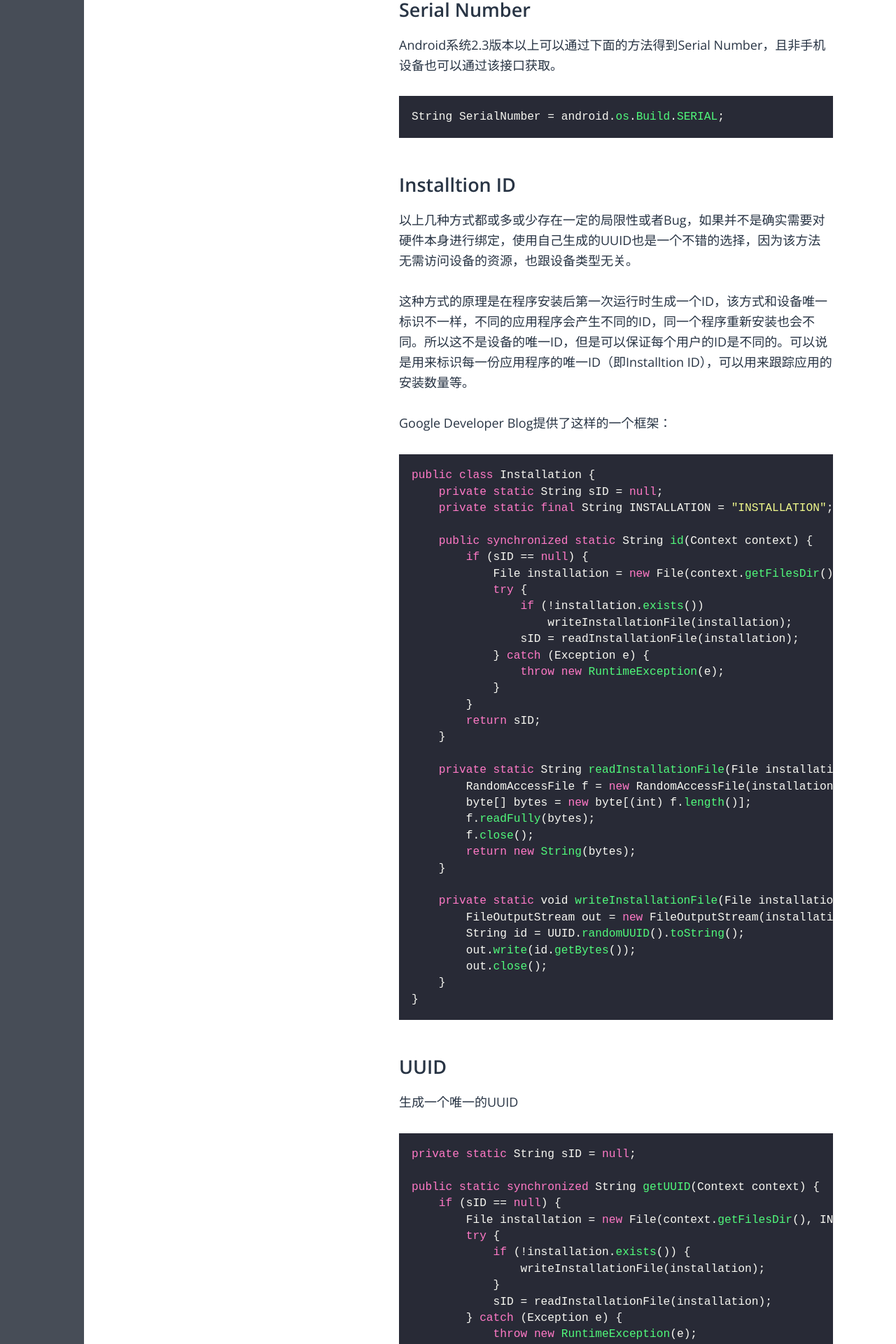
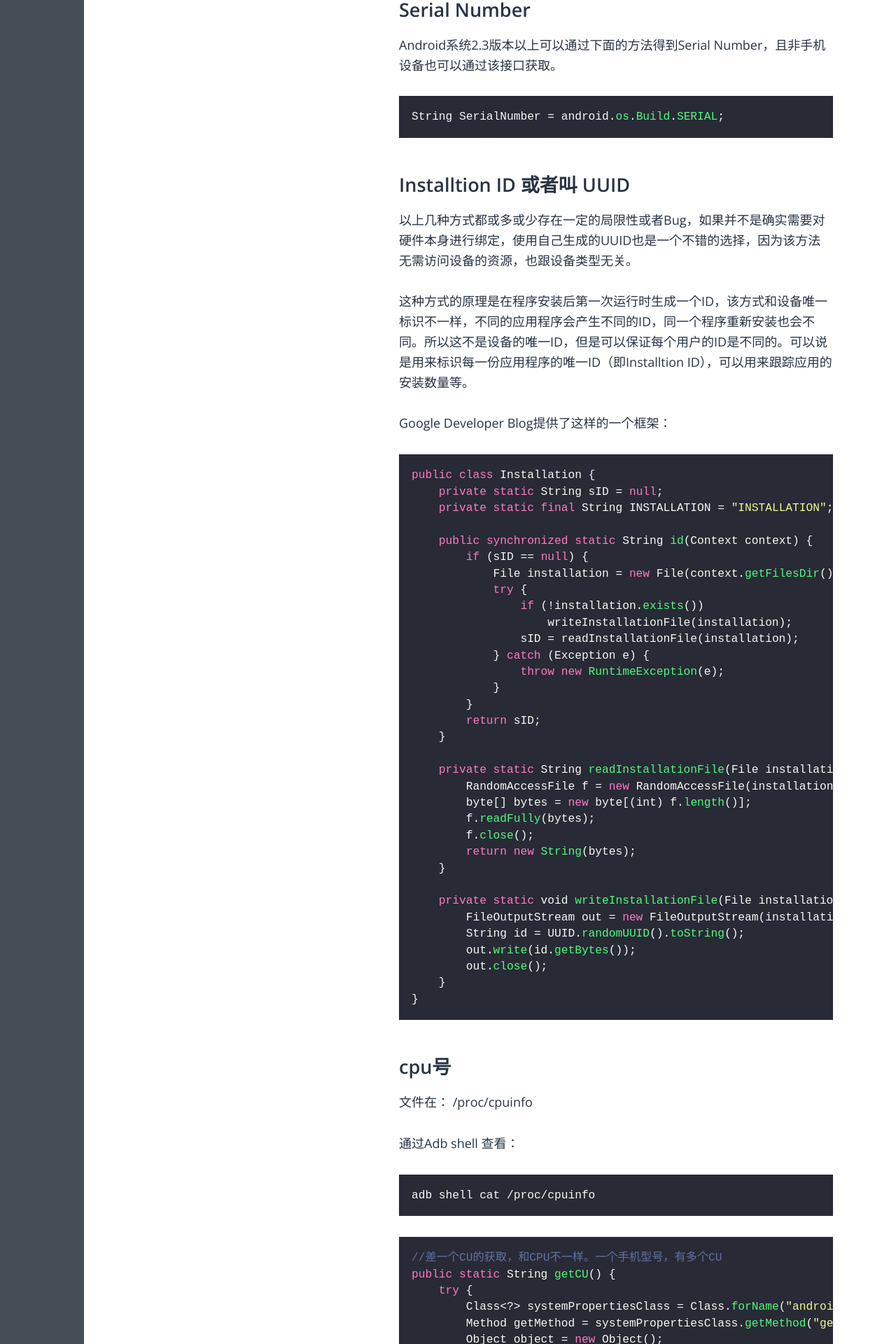
Before and after one commit to FightingLarry/FightingLarry.github.io, a Jekyll site: the page built from _posts/android/2017-06-09-andorid-unique-identifier.md, in a window 1280 px wide. Shown: the part 3040-4960 px from the top of the page at 70% size. Built offline with Jekyll 4.4.1, drawn with Linux system fonts in a browser that asks for light colours; some web fonts are replaced; comment, search, counter and statistics services are not loaded; some of the changed text lies outside the part shown.

Commit message:
合并Installtion ID\ UUID

````diff
--- a/_posts/android/2017-06-09-andorid-unique-identifier.md
+++ b/_posts/android/2017-06-09-andorid-unique-identifier.md
@@ -101,7 +101,7 @@ Android系统2.3版本以上可以通过下面的方法得到Serial Number，且
 String SerialNumber = android.os.Build.SERIAL;
 ```
 
-## Installtion ID
+## Installtion ID 或者叫 UUID
 
 以上几种方式都或多或少存在一定的局限性或者Bug，如果并不是确实需要对硬件本身进行绑定，使用自己生成的UUID也是一个不错的选择，因为该方法无需访问设备的资源，也跟设备类型无关。
 
@@ -143,46 +143,6 @@ public class Installation {
         out.close();
     }
 }
-```
-
-##  UUID
-
-
-生成一个唯一的UUID
-
-
-```java
-private static String sID = null;
-
-public static synchronized String getUUID(Context context) {
-    if (sID == null) {
-        File installation = new File(context.getFilesDir(), INSTALLATION);
-        try {
-            if (!installation.exists()) {
-                writeInstallationFile(installation);
-            }
-            sID = readInstallationFile(installation);
-        } catch (Exception e) {
-            throw new RuntimeException(e);
-        }
-    }
-    return sID;
-}
-private static String readInstallationFile(File installation) throws IOException {
-        RandomAccessFile f = new RandomAccessFile(installation, "r");
-        byte[] bytes = new byte[(int) f.length()];
-        f.readFully(bytes);
-        f.close();
-        return new String(bytes);
-    }
-
-    private static void writeInstallationFile(File installation) throws IOException {
-        FileOutputStream out = new FileOutputStream(installation);
-        String id = UUID.randomUUID().toString();
-        out.write(id.getBytes());
-        out.close();
-    }
-
 ```
 
 ## cpu号
````
